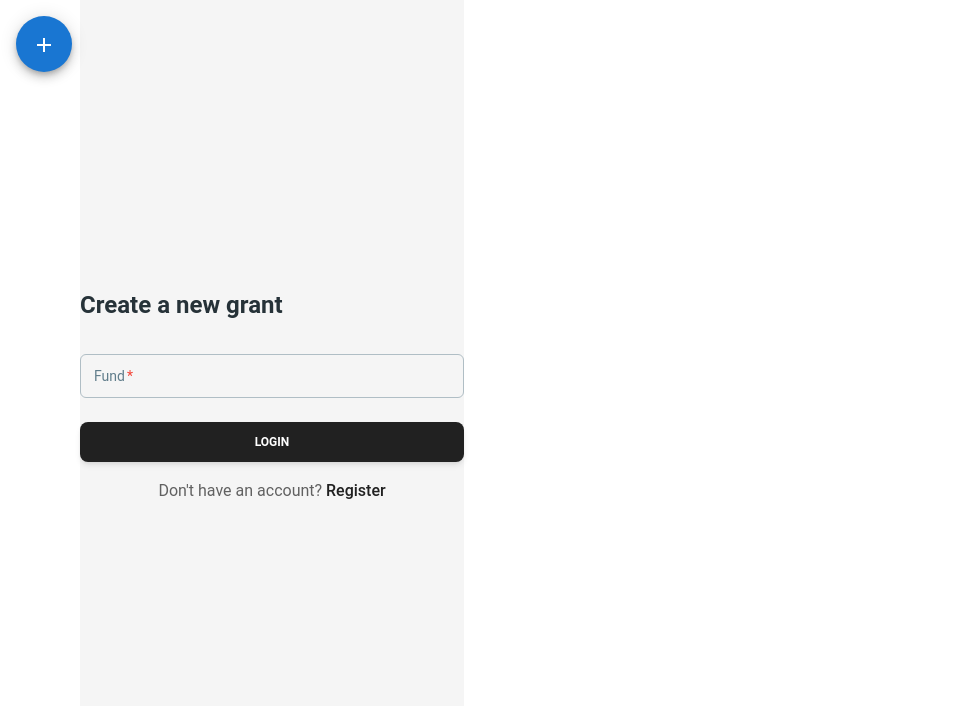
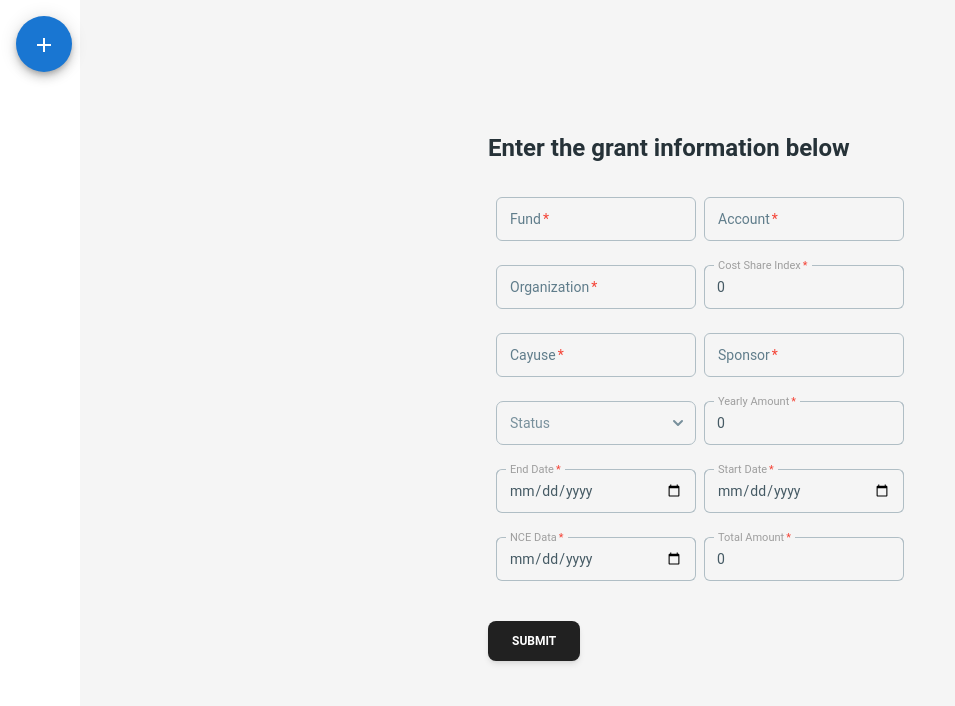
Before and after one commit to DaronAdams/grant-monitor, a React (Create React App) app in the folder frontend/: page /grant/create in a window 1280 px wide. Shown: the top 706 px of the page, without its empty margins (0-955 px from the left). Built offline with nearby package versions, Linux system fonts and the light colour scheme.

Commit message:
Styled input components, still working on some issues

```diff
--- a/frontend/src/components/forms/CreateGrantForm.tsx
+++ b/frontend/src/components/forms/CreateGrantForm.tsx
@@ -4,11 +4,12 @@ import {
   Input,
   Button,
   Typography,
+  Select,
+  Option,
 } from '@material-tailwind/react';
 import { ToastContainer } from 'react-toastify';
 
 const CreateGrantForm = () => {
-
   const [grantData, setGrantData] = useState({
     fund: '',
     organization: '',
@@ -22,11 +23,16 @@ const CreateGrantForm = () => {
     totalAmount: 0,
     startDate: new Date(),
     endDate: new Date(),
-    nceAppDate: null,
+    nceAppDate: new Date(),
     notes: '',
   });
 
   const handleChange = (e: any) => {
+    if (!e || !e.target) {
+      console.error('Event or event target is undefined');
+      return;
+    }
+
     const { name, value } = e.target;
     setGrantData({
       ...grantData,
@@ -36,20 +42,21 @@ const CreateGrantForm = () => {
 
   const handleSubmit = (event: { preventDefault: () => void; }) => {
     event.preventDefault();
-    // Handle form submission logic here
+    console.log('Data to be submitted: ', grantData);
   };
 
   return (
-    <div className="bg-gray-100 flex h-screen items-center justify-center">
+    <div className="bg-gray-100 flex h-screen w-screen items-center justify-center">
       <Card color="transparent" shadow={false}>
         <Typography variant="h4" color="blue-gray">
-          Create a new grant
+          Enter the grant information below
         </Typography>
         <form
-          className="mt-8 mb-2 w-80 max-w-screen-lg sm:w-96"
+          className="mt-8 mb-2 w-100 max-w-screen-lg sm:w-96"
           onSubmit={handleSubmit}
         >
-          <div className="mb-4 flex flex-col gap-6">
+          <div className='flex flex-col md:flex-row'>
+            <div className="mb-4 flex flex-col gap-6 w-full px-2">
               <Input
                 size="lg"
                 label="Fund"
@@ -60,20 +67,124 @@ const CreateGrantForm = () => {
                 onChange={handleChange}
                 required
               />
+              <Input
+                size="lg"
+                label="Organization"
+                crossOrigin={''}
+                name="organization"
+                type="text"
+                value={grantData.organization}
+                onChange={handleChange}
+                required
+              />
+              <Input
+                size="lg"
+                label="Cayuse"
+                crossOrigin={''}
+                name="cayuse"
+                type="text"
+                value={grantData.cayuse}
+                onChange={handleChange}
+                required
+              />
+              <Select
+                size="lg"
+                label="Status"
+                name="status"
+                value={grantData.status}
+                onChange={handleChange}
+              >
+                <Option value="Received">Received</Option>
+                <Option value="Approved">Approved</Option>
+                <Option value="Completed">Completed</Option>
+              </Select>
+              <Input
+                size="lg"
+                label="End Date"
+                crossOrigin={''}
+                name="endDate"
+                type="date"
+                onChange={handleChange}
+                required
+              />
+              <Input
+                size="lg"
+                label="NCE Data"
+                crossOrigin={''}
+                name="endDate"
+                type="date"
+                onChange={handleChange}
+                required
+              />
+            </div>
+            <div className="mb-4 flex flex-col gap-6 w-1/2">
+              <Input
+                size="lg"
+                label="Account"
+                crossOrigin={''}
+                name="account"
+                type="text"
+                value={grantData.account}
+                onChange={handleChange}
+                required
+              />
+              <Input
+                size="lg"
+                label="Cost Share Index"
+                crossOrigin={''}
+                name="costShareIndex"
+                type="number"
+                value={grantData.costShareIndex}
+                onChange={handleChange}
+                required
+              />
+              <Input
+                size="lg"
+                label="Sponsor"
+                crossOrigin={''}
+                name="sponsor"
+                type="text"
+                value={grantData.sponsor}
+                onChange={handleChange}
+                required
+              />
+              <Input
+                size="lg"
+                label="Yearly Amount"
+                crossOrigin={''}
+                name="yearlyAmount"
+                type="number"
+                value={grantData.yearlyAmount}
+                onChange={handleChange}
+                required
+              />
+              <Input
+                size="lg"
+                label="Start Date"
+                crossOrigin={''}
+                name="startDate"
+                type="date"
+                onChange={handleChange}
+                required
+              />
+              <Input
+                size="lg"
+                label="Total Amount"
+                crossOrigin={''}
+                name="totalAmount"
+                type="number"
+                value={grantData.totalAmount}
+                onChange={handleChange}
+                required
+              />
+            </div>
           </div>
           <Button
             className="mt-6"
-            fullWidth
             type="submit"
           >
-          Login
+          Submit
           </Button>
-          <Typography color="gray" className="mt-4 text-center font-normal">
-          Don't have an account?{' '}
-            <a href="/register" className="font-medium text-gray-900">
-            Register
-            </a>
-          </Typography>
         </form>
       </Card>
       <ToastContainer position="top-center" autoClose={5000} />
```
Also changed, not shown: frontend/src/interfaces/GrantData.tsx (+6 -1 lines). Lines whose indentation alone changed are shown as unchanged.
